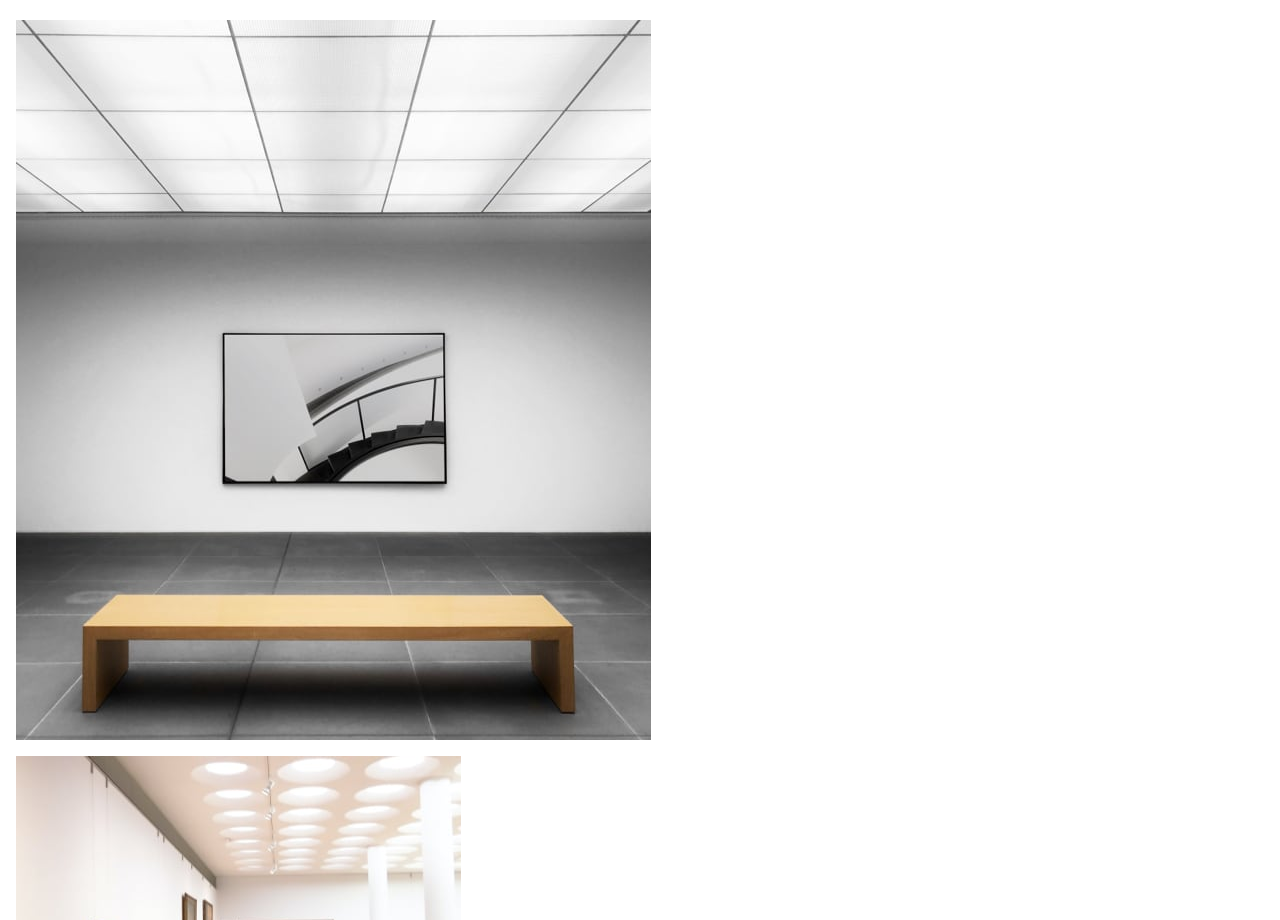
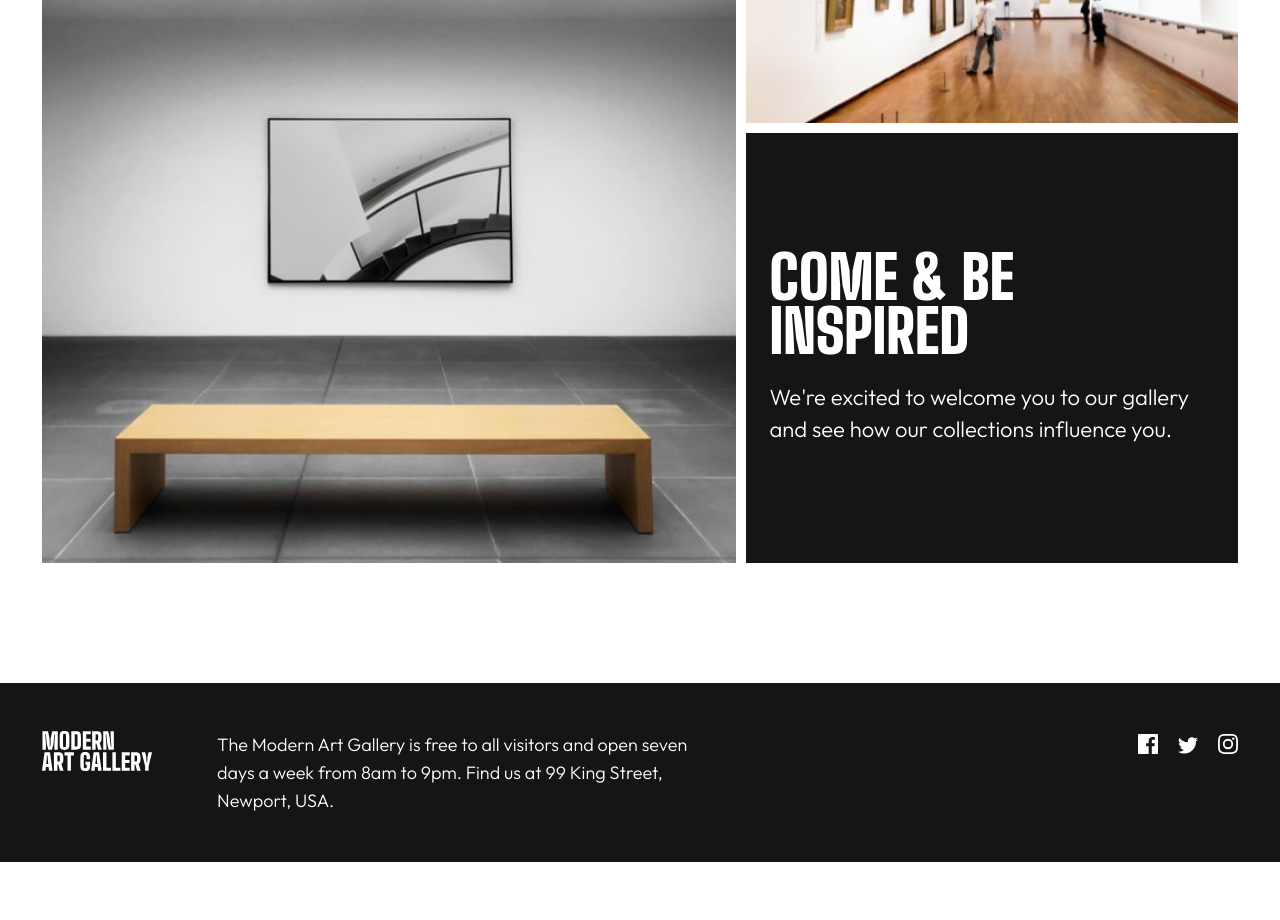
Before and after one commit to jumiranda5/fm-junior-art-gallery, a website built with webpack: page src/page-home/index.html in a window 1280 px wide. Shown: the part 1880-2800 px from the top of the page. After the commit the page ends 2742 px from the top, so only its background shows below. Built offline with nearby package versions, Linux system fonts and the light colour scheme.

Commit message:
Add home page tablet styles

```diff
--- a/src/global-styles/_base.scss
+++ b/src/global-styles/_base.scss
@@ -48,6 +48,18 @@ body {
     justify-items: start;
 }
 
+@media (min-width: 48em) {
+
+    .page-wrapper {
+        --gap: 0.625rem;
+        --page-padding: 2rem;
+
+        grid-template-columns: var(--page-padding) repeat(12, 1fr) var(--page-padding);
+        gap: var(--gap);
+    }
+
+}
+
 // Links
 
 .link {
--- a/src/global-styles/_footer.scss
+++ b/src/global-styles/_footer.scss
@@ -1,10 +1,17 @@
 footer {
     background-color: var(--clr-black);
     color: var(--clr-white);
-    padding: 3rem 1rem;
+    padding: 3rem 2rem;
+}
+
+.footer-wrapper {
+    display: flex;
+    flex-direction: column;
+    gap: 2.25rem;
 }
 
 .footer-logo {
+    width: fit-content;
     height: 2.5rem;
 }
 
@@ -20,3 +27,20 @@ footer {
 .social-link:hover svg path {
     fill: var(--clr-brown);
 }
+
+@media (min-width: 48em) {
+
+    footer {
+        padding: 3rem 2.625rem;
+    }
+
+    .footer-wrapper {
+        flex-direction: row;
+        gap: 0;
+    }
+
+    .footer-text {
+        margin: 0 auto 0 4rem;
+        max-width: 40%;
+    }
+}
--- a/src/global-styles/_lazy-img.scss
+++ b/src/global-styles/_lazy-img.scss
@@ -6,6 +6,7 @@
     background-position: center;
 }
 
+.lazy-img picture,
 .lazy-img img {
     width: 100%;
     height: 100%;
--- a/src/page-home/index.html
+++ b/src/page-home/index.html
@@ -26,7 +26,7 @@
         <div class="overview-container page-wrapper">
 
             <section class="section-activities wrapper-item">
-                <div class="lazy-img" id="activities-img-container"></div>
+                <div class="lazy-img overview-img-1" id="activities-img-container"></div>
                 <div class="activities-text-container">
                     <h2 class="overview-title heading-m">Your day at the gallery</h2>
                     <p class="overview-text">
@@ -37,8 +37,8 @@
             </section>
 
             <section class="section-visit wrapper-item">
-                <div class="lazy-img" id="visit-img1-container"></div>
-                <div class="lazy-img" id="visit-img2-container"></div>
+                <div class="lazy-img overview-img-2" id="visit-img1-container"></div>
+                <div class="lazy-img overview-img-3" id="visit-img2-container"></div>
                 <div class="visit-text-container">
                     <h2 class="overview-title heading-m">Come &amp; be inspired</h2>
                     <p class="overview-text">
@@ -53,14 +53,14 @@
     </main>
 
     <footer>
-        <div class="page-wrapper">
-            <img src="" alt="Modern Art Gallery logo" class="footer-logo wrapper-item" id="footer-logo">
-            <p class="footer-text body-s wrapper-item">
+        <div class="footer-wrapper">
+            <img src="" alt="Modern Art Gallery logo" class="footer-logo" id="footer-logo">
+            <p class="footer-text body-s">
                 The Modern Art Gallery is free to all visitors and open seven days a week
                 from 8am to 9pm. Find us at 99 King Street, Newport, USA.
             </p>
 
-            <div class="social-links wrapper-item">
+            <div class="social-links">
                 <a href="#" aria-label="Facebook" class="social-link">
                     <svg
                         aria-hidden="true"
--- a/src/page-home/styles/_hero.scss
+++ b/src/page-home/styles/_hero.scss
@@ -7,6 +7,29 @@
     grid-column: 1 / -1;
 }
 
-.wrapper-item.hero-text-container {
+.hero-text-container {
     gap: 2rem;
 }
+
+@media (min-width: 48em) {
+
+    .page-wrapper.section-hero {
+        align-items: center;
+    }
+
+    .hero-img,
+    .hero-text-container {
+        grid-row: 1 / -1;
+    }
+
+    .hero-img {
+        grid-column: 1 / span 8;
+
+        z-index: -1;
+    }
+
+    .hero-text-container {
+        grid-column: 8 / span 6;
+    }
+
+}
--- a/src/page-home/styles/_overview.scss
+++ b/src/page-home/styles/_overview.scss
@@ -24,3 +24,56 @@
 .visit-text-container .overview-title {
     color: var(--clr-white);
 }
+
+.overview-img-1,
+.overview-img-2,
+.overview-img-3 {
+    width: 100%;
+}
+
+
+@media (min-width: 48em) {
+
+    .wrapper-item.section-activities,
+    .wrapper-item.section-visit {
+        grid-column: 2 / span 12;
+        grid-template-columns: subgrid;
+    }
+
+    .overview-img-1,
+    .activities-text-container {
+        grid-row: 1 / span 1;
+    }
+
+    .overview-img-1 {
+        grid-column:6 / span 7;
+    }
+
+    .activities-text-container {
+        grid-column: 1 / span 4;
+    }
+
+    // section visit
+
+    .wrapper-item.section-visit {
+        align-content: start;
+        grid-template-rows: auto 1fr;
+        gap: var(--gap);
+    }
+
+    .overview-img-2 {
+        grid-column: 1 / span 7;
+        grid-row: 1 / 3;
+    }
+
+    .overview-img-3,
+    .visit-text-container {
+        grid-column: 8 / span 5;
+    }
+
+    .visit-text-container {
+        display: flex;
+        flex-direction: column;
+        justify-content: center;
+    }
+}
--- a/src/page-home/styles/index.scss
+++ b/src/page-home/styles/index.scss
@@ -1,2 +1,3 @@
 @use './hero';
 @use './overview';
+@use './footer';
```
